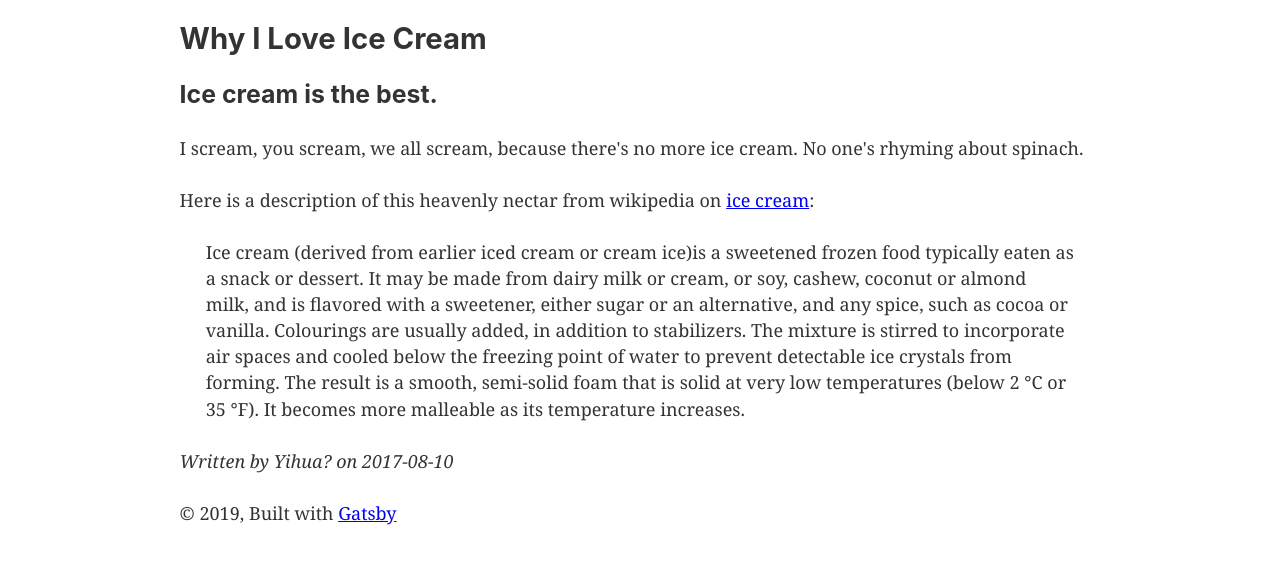
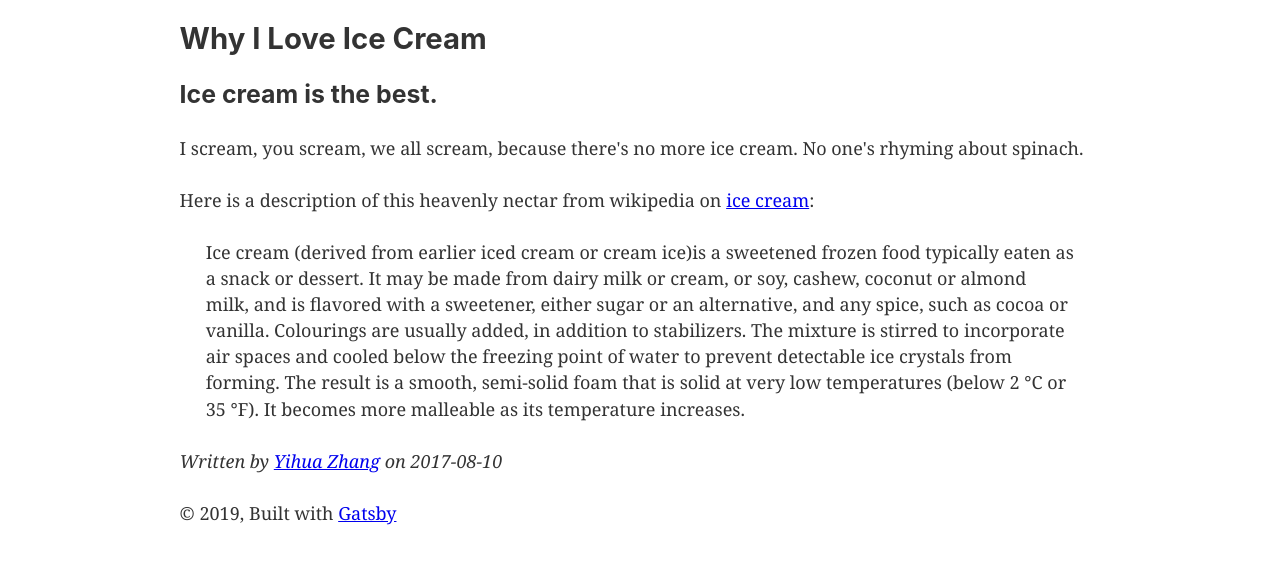
Before and after one commit to betocostadev/gatsby-blog, a Gatsby site: page /ice-cream/ in a window 1280 px wide. Shown: the part 100-664 px from the top of the page. Built offline with nearby package versions, Linux system fonts and the light colour scheme; Gatsby itself is replaced by a stand-in of ours.

Commit message:
made a small change to redirect to authors page

```diff
--- a/src/markdown-pages/ice-cream.md
+++ b/src/markdown-pages/ice-cream.md
@@ -1,8 +1,9 @@
 ---
 title: "Why I Love Ice Cream"
 date: "2017-08-10"
-description: 'Something about Ice Cream'
-author: "Yihua?"
+description: "Something about Ice Cream"
+author: "Yihua Zhang"
+author_page: "https://github.com/ZhangMYihua"
 ---
 
 ### Ice cream is the best.
--- a/src/markdown-pages/my-first-ama.md
+++ b/src/markdown-pages/my-first-ama.md
@@ -1,8 +1,9 @@
 ---
-title: 'My First AMA'
-date: '2017-08-21'
-description: 'My first AMA :)'
-author: 'Yihua'
+title: "My First AMA"
+date: "2017-08-21"
+description: "My first AMA :)"
+author: "Yihua Zhang"
+author_page: "https://github.com/ZhangMYihua"
 ---
 
 Thank you everyone who enjoyed the AMA! It was my first one and I'd love to do it again.
--- a/src/pages/index.js
+++ b/src/pages/index.js
@@ -64,6 +64,7 @@ export const query = graphql`
             title
             date
             author
+            author_page
           }
           fields {
             slug
--- a/src/templates/blog-post.js
+++ b/src/templates/blog-post.js
@@ -1,5 +1,5 @@
 import React from 'react'
-import { grapql, graphql } from 'gatsby'
+import { graphql } from "gatsby"
 import Layout from '../components/layout'
 
 export default ({ data }) => {
@@ -9,7 +9,8 @@ export default ({ data }) => {
       <div>
         <h2>{post.frontmatter.title}</h2>
         <div dangerouslySetInnerHTML={{ __html: post.html }} />
-        <p><em>Written by {post.frontmatter.author} on {post.frontmatter.date}</em></p>
+        <p><em>Written by <a href={post.frontmatter.author_page} rel="noopener noreferrer" target="_blank">{post.frontmatter.author}</a> on {post.frontmatter.date}
+        </em></p>
       </div>
     </Layout>
   )
@@ -23,6 +24,7 @@ export const query = graphql`
         title
         date
         author
+        author_page
       }
     }
   }
```
